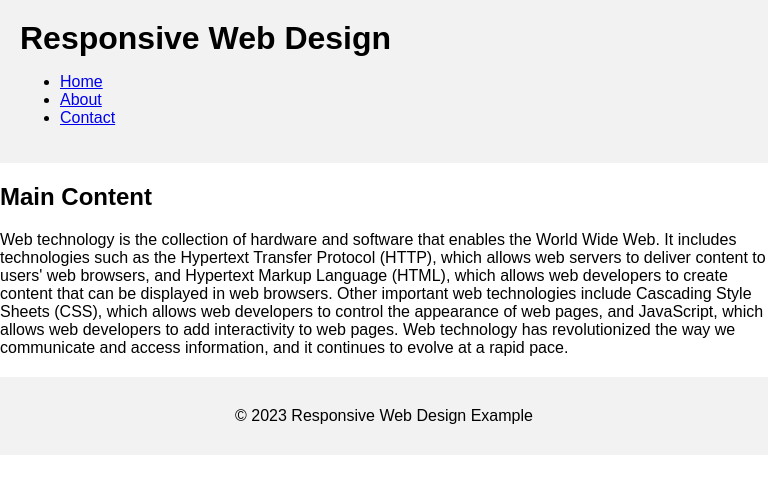
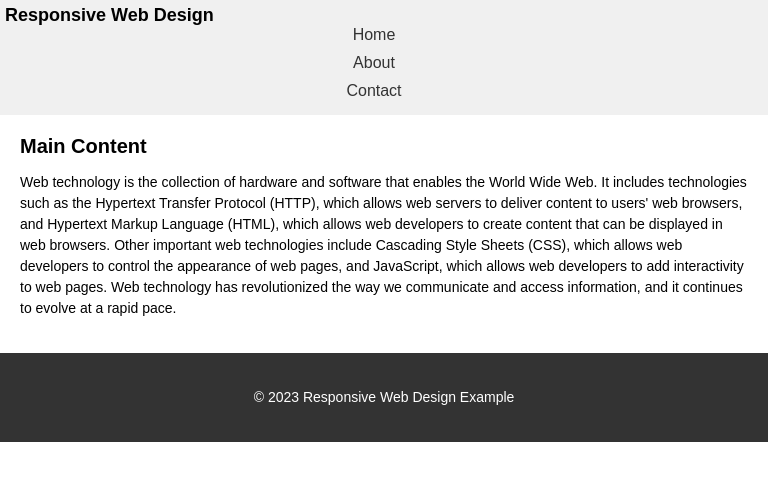
Before and after one commit to christianr01/CSS-Exercises, a plain HTML site: page ResponsiveDesignWithMediaQueries/index.html in a window 768 px wide. Drawn offline with Linux system fonts and the light colour scheme.

Commit message:
ResponsiveDesignWithMediaQueries styles css

```diff
--- a/ResponsiveDesignWithMediaQueries/styles.css
+++ b/ResponsiveDesignWithMediaQueries/styles.css
@@ -1,5 +1,4 @@
-/* General styles */
-
+/* Default styles for all devices */
 body {
     font-family: sans-serif;
     margin: 0;
@@ -7,51 +6,98 @@ body {
 }
 
 header {
-    background-color: #f2f2f2;
+    background-color: #f0f0f0;
     padding: 20px;
 }
 
 h1 {
-    font-size: 2em;
+    font-size: 24px;
     margin: 0;
 }
 
-p {
-    font-size: 1em;
-    margin: 10px 0;
+nav ul {
+    list-style: none;
+    margin: 0;
+    padding: 0;
 }
 
-.hero {
-    background-color: #ccc;
-    padding: 30px;
+nav li {
+    display: inline-block;
+    margin-right: 20px;
+}
+
+nav a {
+    text-decoration: none;
+    color: #333;
+}
+
+main {
+    padding: 20px;
 }
 
 section {
     margin-bottom: 20px;
 }
 
+h2 {
+    font-size: 20px;
+    margin: 0;
+}
+
+p {
+    font-size: 16px;
+    line-height: 1.5;
+}
+
 footer {
-    background-color: #f2f2f2;
+    background-color: #333;
+    color: #fff;
     padding: 20px;
     text-align: center;
 }
 
-/* Media query for mobile devices (max-width 600px) */
-
-@media (max-width: 600px) {
-    body {
-        font-size: 0.8em;
+/* Media query for tablet devices (768px - 992px) */
+@media (min-width: 768px) and (max-width: 992px) {
+    header {
+        padding: 10px;
     }
 
     h1 {
-        font-size: 1.5em;
+        font-size: 20px;
     }
 
-    .hero {
-        padding: 20px;
+    nav ul {
+        display: flex;
+        justify-content: space-between;
+    }
+}
+
+/* Media query for mobile devices (less than 768px) */
+@media (max-width: 768px) {
+    header {
+        padding: 5px;
+    }
+
+    h1 {
+        font-size: 18px;
+    }
+
+    nav ul {
+        display: flex;
+        flex-direction: column;
+        align-items: center;
+        margin: 0 auto;
+    }
+
+    nav li {
+        margin-bottom: 10px;
     }
 
     section {
         margin-bottom: 10px;
     }
+
+    p {
+        font-size: 14px;
+    }
 }
```
